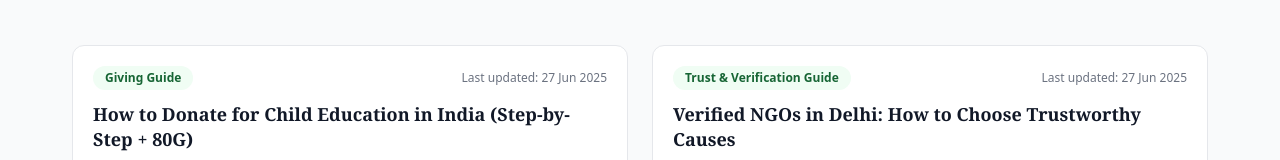
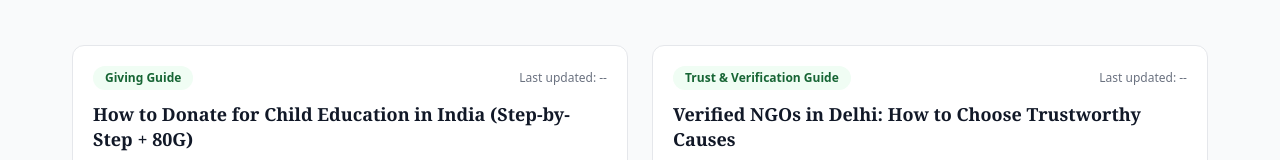
Before and after one commit to SMARTBREW/thegivingcircle, a React (Vite) app: page /blog in a window 1280 px wide. Shown: the part 427-587 px from the top of the page. Built offline with nearby package versions, Linux system fonts and the light colour scheme; no server answers; the HTML template or start-up script is replaced by a standard one.

Commit message:
web update

```diff
--- a/src/pages/blog/BlogIndex.tsx
+++ b/src/pages/blog/BlogIndex.tsx
@@ -6,12 +6,14 @@ import { ApiClient } from '../../utils/api';
 
 const BlogIndex = () => {
   const [posts, setPosts] = useState<BlogPost[]>(BLOG_POSTS);
+  const [isApiLoaded, setIsApiLoaded] = useState(false);
 
   useEffect(() => {
     ApiClient.getBlogPosts()
       .then((serverPosts) => {
         if (Array.isArray(serverPosts) && serverPosts.length) {
           setPosts(serverPosts);
+          setIsApiLoaded(true);
         }
       })
       .catch((err) => {
@@ -59,7 +61,7 @@ const BlogIndex = () => {
       <div className="container max-w-[1200px] mx-auto px-4 sm:px-6 lg:px-8 py-12">
         <div className="grid sm:grid-cols-2 gap-6">
           {posts.map((post) => {
-            const lastUpdatedLabel = post.dateModified
+            const lastUpdatedLabel = isApiLoaded && post.dateModified
               ? new Date(post.dateModified).toLocaleDateString('en-IN', {
                 day: '2-digit',
                 month: 'short',
--- a/src/pages/blog/BlogPost.tsx
+++ b/src/pages/blog/BlogPost.tsx
@@ -21,18 +21,23 @@ const BlogPostPage = () => {
   const resolvedSlug = slug || '';
 
   const [post, setPost] = useState<BlogPost | undefined>(() => getBlogPostBySlug(resolvedSlug));
+  const [isApiLoaded, setIsApiLoaded] = useState(false);
 
   const [openFaqIndex, setOpenFaqIndex] = useState<number | null>(null);
 
   useEffect(() => {
     // Always reset to fallback first (for predictable SEO metadata + UI),
     // then attempt to load the latest content from the backend.
+    setIsApiLoaded(false);
     setPost(getBlogPostBySlug(resolvedSlug));
     setOpenFaqIndex(null);
 
     ApiClient.getBlogPostBySlug(resolvedSlug)
       .then((serverPost) => {
-        if (serverPost) setPost(serverPost);
+        if (serverPost) {
+          setPost(serverPost);
+          setIsApiLoaded(true);
+        }
       })
       .catch((err) => {
         console.error('Failed to load blog post from backend:', err);
@@ -67,12 +72,12 @@ const BlogPostPage = () => {
     FRONTEND_HERO_OVERRIDES[post.slug] ||
     post.heroImage ||
     'https://www.thegivingcircle.in/Giving_Circle..-removebg-preview.png';
-  const lastUpdatedLabel = post.dateModified
+  const lastUpdatedLabel = isApiLoaded && post.dateModified
     ? new Date(post.dateModified).toLocaleDateString('en-IN', {
-      day: '2-digit',
-      month: 'short',
-      year: 'numeric',
-    })
+        day: '2-digit',
+        month: 'short',
+        year: 'numeric',
+      })
     : '';
 
   return (
--- a/src/pages/blog/blogPosts.ts
+++ b/src/pages/blog/blogPosts.ts
@@ -26,8 +26,6 @@ export type BlogPost = {
   related: { title: string; href: string }[];
 };
 
-const TODAY = new Date().toISOString().split('T')[0];
-
 // Initial post set. You can keep adding posts weekly by extending this array
 // (or later by moving to a CMS / codegen workflow).
 export const BLOG_POSTS: BlogPost[] = [
@@ -40,7 +38,8 @@ export const BLOG_POSTS: BlogPost[] = [
       'donate for child education India, education NGO donation, NGO for education India, 80G tax benefit donation India, verified NGO India, how to donate effectively',
     category: 'Giving Guide',
     datePublished: '2026-03-19',
-    dateModified: TODAY,
+    // Fallback only. Backend should control the real weekly "Last updated".
+    dateModified: '2026-03-20',
     heroImage: 'https://www.thegivingcircle.in/images/blogs/School%20day%20focus%20and%20support.png',
     readingTime: '7 min read',
     toc: [
@@ -136,7 +135,7 @@ export const BLOG_POSTS: BlogPost[] = [
       'verified NGOs in Delhi, trusted NGO in Delhi, NGO verification, donate to verified NGO Delhi, education NGO donation Delhi, 80G donation Delhi, charity in Delhi',
     category: 'Trust & Verification Guide',
     datePublished: '2026-03-23',
-    dateModified: TODAY,
+    dateModified: '2026-03-23',
     heroImage: 'https://www.thegivingcircle.in/Giving_Circle..-removebg-preview.png',
     readingTime: '6 min read',
     toc: [
@@ -223,7 +222,7 @@ export const BLOG_POSTS: BlogPost[] = [
       'CSR projects in India, company CSR funding, CSR reporting, verified NGO partnership, education CSR funding, women empowerment CSR, CSR compliance basics',
     category: 'CSR for Companies',
     datePublished: '2026-03-23',
-    dateModified: TODAY,
+    dateModified: '2026-03-23',
     heroImage: 'https://www.thegivingcircle.in/Giving_Circle..-removebg-preview.png',
     readingTime: '7 min read',
     toc: [
```
